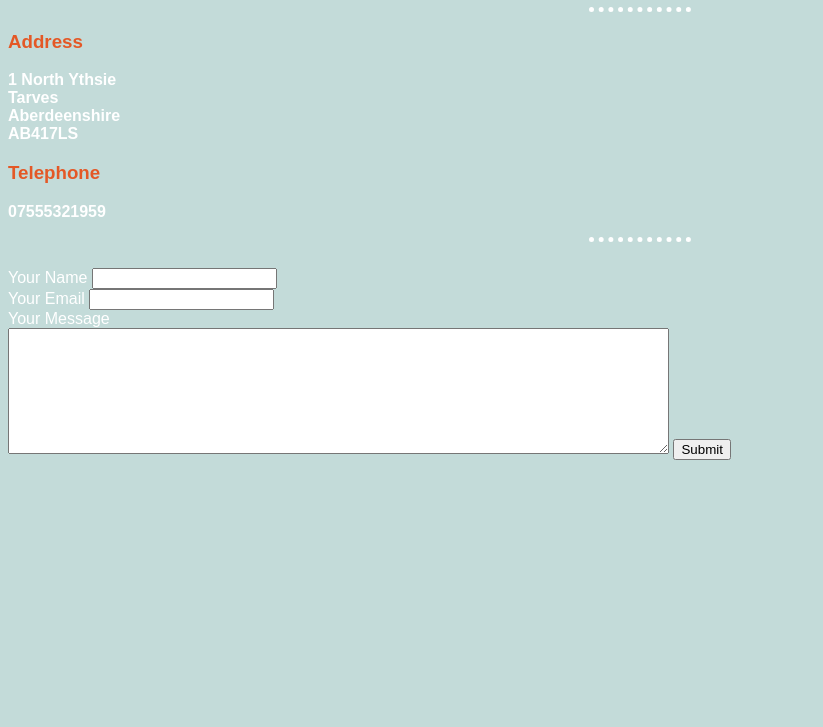
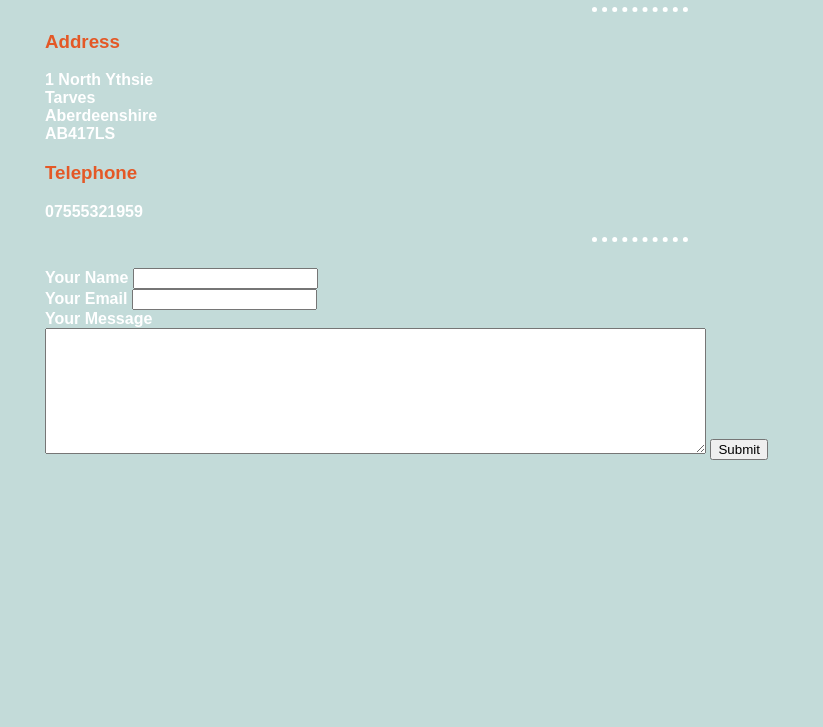
Before and after one commit to mikey1994uk/Michael-CV, a plain HTML site: page Contact me.html in a window 1280 px wide. Shown: the part 73-800 px from the top of the page, without its empty margins (0-823 px from the left). Drawn offline with Linux system fonts and the light colour scheme; files that its build step writes are made by us from their sources.

Commit message:
Add files via upload

```diff
--- a/styles.css
+++ b/styles.css
@@ -2,6 +2,9 @@ body{
    background-color:#C3DBD9;
    font-family: Arial;
    color: white;
+   margin-left: 45px;
+   margin-right: 45px;
+   font-weight: bold;
 
 
  }
@@ -15,6 +18,3 @@ body{
 h1,h2,h3,h4,h5,h6{
   Color: #E45826;
 }
-p{
-  font-weight: bold;
-}
```
Also changed, not shown: index.html (+1 -1 lines).
